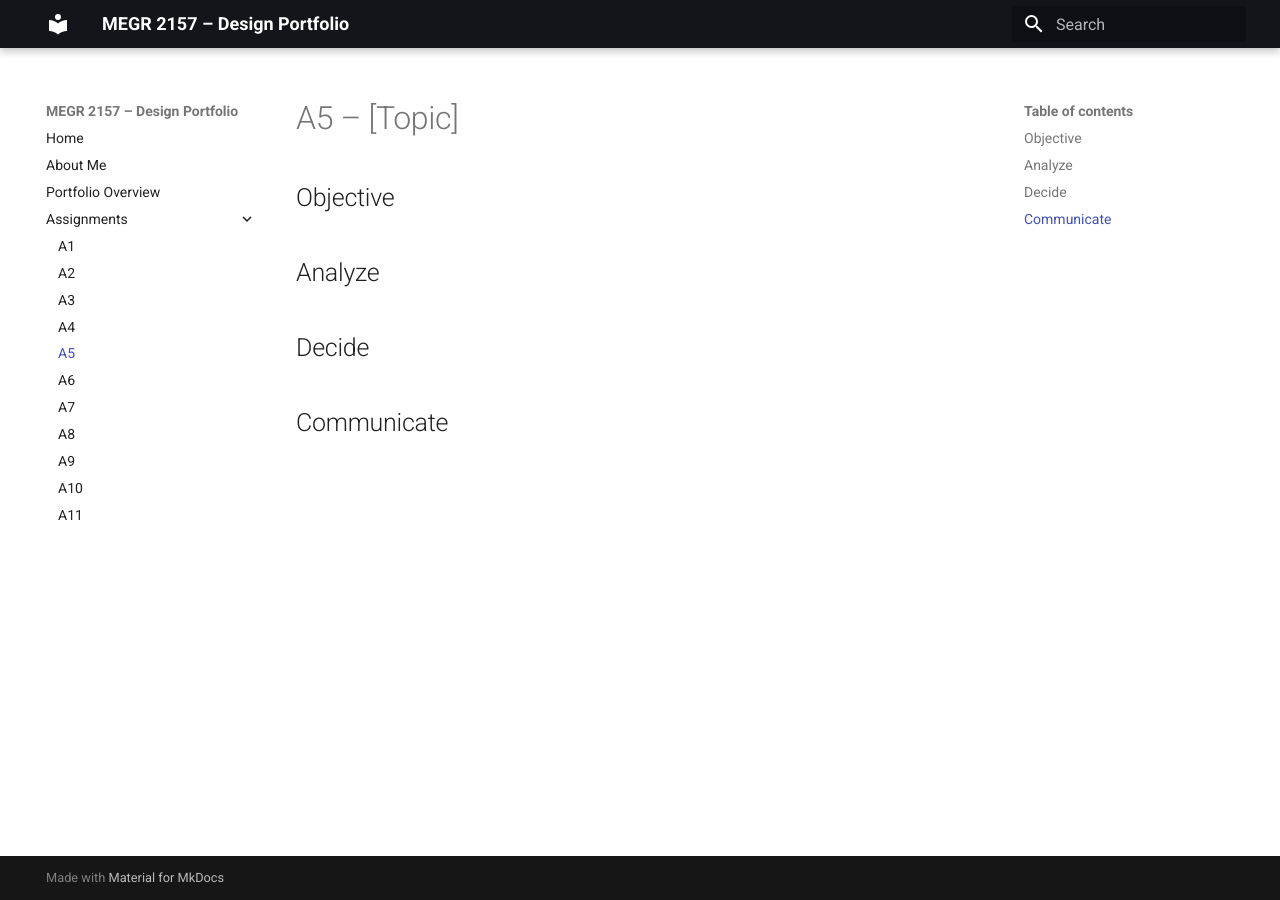
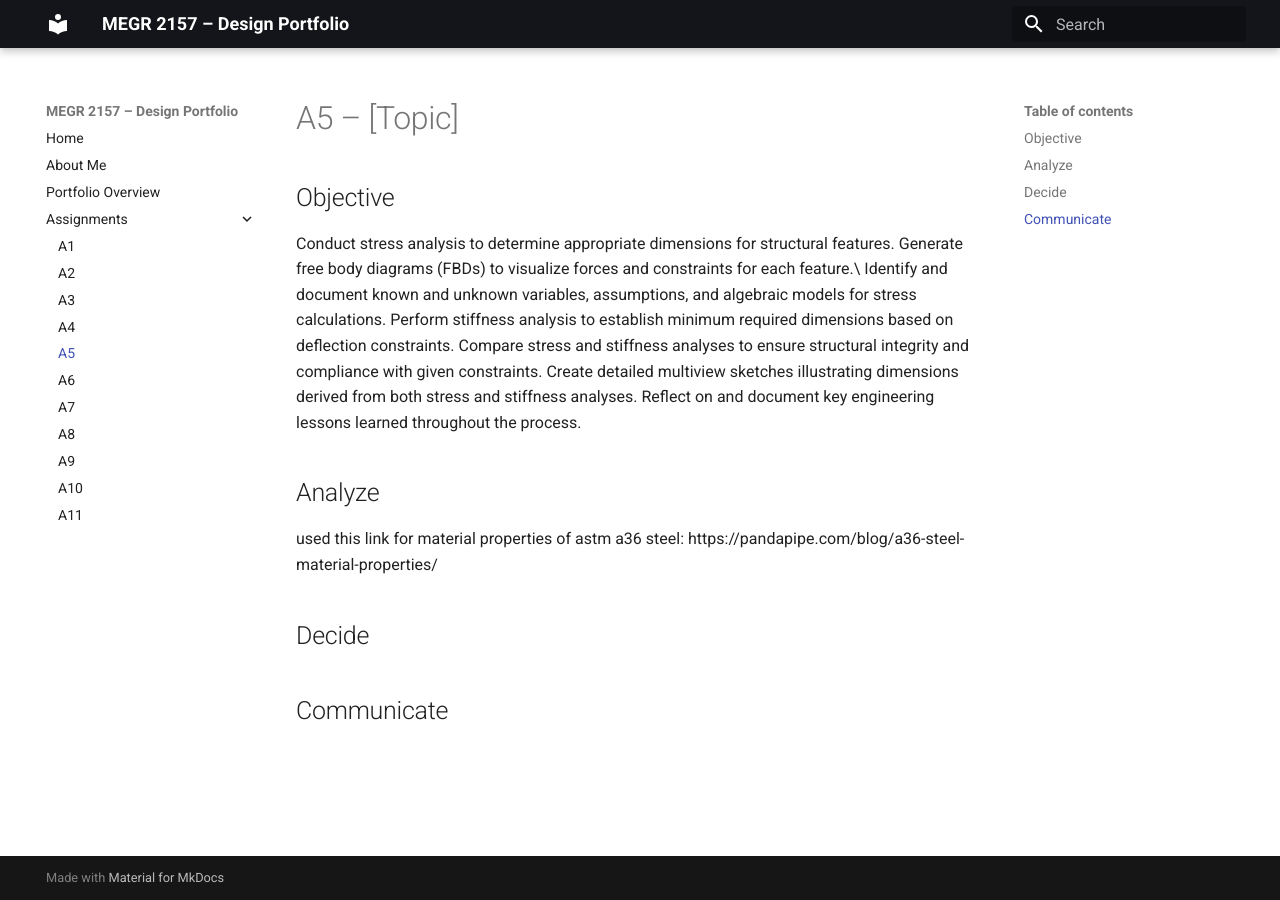
Before and after one commit to mbsibelius/megr2156-portfolio-mbs, an MkDocs documentation site: the page built from docs/assignments/A05/index.md, in a window 1280 px wide. Built offline with MkDocs 1.6.1 and Material for MkDocs 9.7.7, drawn with Linux system fonts in a browser that asks for light colours.

Commit message:
Update objectives for A5 assignment
Added objectives for stress analysis and documentation.

```diff
--- a/docs/assignments/A05/index.md
+++ b/docs/assignments/A05/index.md
@@ -1,9 +1,16 @@
 # A5 – [Topic]
 
 ## Objective
-
+Conduct stress analysis to determine appropriate dimensions for structural features.
+Generate free body diagrams (FBDs) to visualize forces and constraints for each feature.\
+Identify and document known and unknown variables, assumptions, and algebraic models for stress calculations.
+Perform stiffness analysis to establish minimum required dimensions based on deflection constraints.
+Compare stress and stiffness analyses to ensure structural integrity and compliance with given constraints.
+Create detailed multiview sketches illustrating dimensions derived from both stress and stiffness analyses.
+Reflect on and document key engineering lessons learned throughout the process.
 
 ## Analyze
+used this link for material properties of astm a36 steel: https://pandapipe.com/blog/a36-steel-material-properties/
 
 
 ## Decide
```
